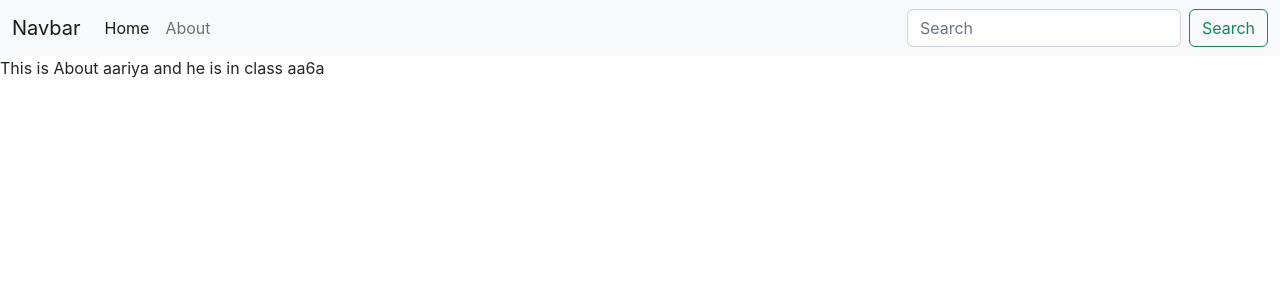
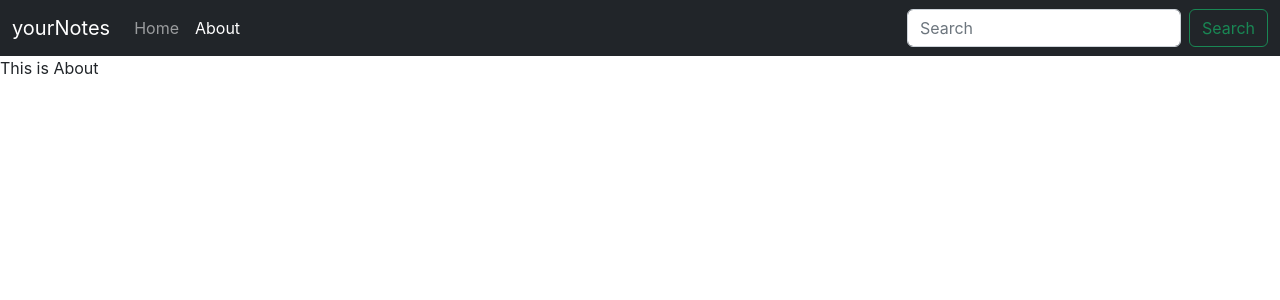
Before and after one commit to mariyabaig/notebook, a React (Create React App) app: page /about in a window 1280 px wide. Shown: the top 300 px of the page. Built offline with nearby package versions, Linux system fonts and the light colour scheme.

Commit message:
useLocation:active nav

```diff
--- a/src/components/About.js
+++ b/src/components/About.js
@@ -2,14 +2,16 @@
 import noteContext from '../context/notes/noteContext';
 
 const About = () => {
-  const a = useContext(noteContext)
-  useEffect(() => {
-      a.update();
-      // eslint-disable-next-line
-  }, [])
+  // const a = useContext(noteContext)
+  // useEffect(() => {
+  //     a.update();
+  //     // eslint-disable-next-line
+  // }, [])
   return (
+    //{a.state.name} and in class {a.state.class}
       <div>
-          This is About {a.state.name} and he is in class {a.state.class}
+          This is About
+
       </div>
   )
 }
--- a/src/components/Navbar.js
+++ b/src/components/Navbar.js
@@ -1,34 +1,60 @@
-import React from 'react';
-import { Link } from 'react-router-dom'
+import React, { useEffect } from "react";
+import { Link, useLocation } from "react-router-dom";
 const Navbar = () => {
+  let location = useLocation();
+  useEffect(() => {
+    console.log(location.pathname)
+
+  }, [location])
+
   return (
     <>
-        <nav className="navbar navbar-expand-lg bg-light">
+
+      <nav className="navbar navbar-expand-lg navbar-dark bg-dark">
         <div className="container-fluid">
-    <a className="navbar-brand" href="#">Navbar</a>
-    <button className="navbar-toggler" type="button" data-bs-toggle="collapse" data-bs-target="#navbarSupportedContent" aria-controls="navbarSupportedContent" aria-expanded="false" aria-label="Toggle navigation">
+          <a className="navbar-brand" href="/">
+            yourNotes
+          </a>
+          <button
+            className="navbar-toggler"
+            type="button"
+            data-bs-toggle="collapse"
+            data-bs-target="#navbarSupportedContent"
+            aria-controls="navbarSupportedContent"
+            aria-expanded="false"
+            aria-label="Toggle navigation"
+          >
             <span className="navbar-toggler-icon"></span>
           </button>
           <div className="collapse navbar-collapse" id="navbarSupportedContent">
             <ul className="navbar-nav me-auto mb-2 mb-lg-0">
               <li className="nav-item">
-          <Link className="nav-link active" aria-current="page" to="/">Home</Link>
+                <Link className={`nav-link ${location.pathname==="/"? "active" :""}`} aria-current="page" to="/">
+                  Home
+                </Link>
               </li>
               <li className="nav-item">
-          <Link className="nav-link" to="/about">About</Link>
+                <Link className={`nav-link ${location.pathname==="/about"? "active" :""}`} aria-current="page" to="/about">
+                  About
+                </Link>
               </li>
-
-
             </ul>
             <form className="d-flex" role="search">
-        <input className="form-control me-2" type="search" placeholder="Search" aria-label="Search"/>
-        <button className="btn btn-outline-success" type="submit">Search</button>
+              <input
+                className="form-control me-2"
+                type="search"
+                placeholder="Search"
+                aria-label="Search"
+              />
+              <button className="btn btn-outline-success" type="submit">
+                Search
+              </button>
             </form>
           </div>
         </div>
       </nav>
     </>
-  )
-}
+  );
+};
 
-export default Navbar
+export default Navbar;
--- a/src/context/notes/NoteState.js
+++ b/src/context/notes/NoteState.js
@@ -2,22 +2,24 @@
 import NoteContext from "./noteContext";
 import { useState } from "react";
 const NoteState=(props)=>{
-    const s1 = {
-        "name":"Mariya",
-        "class":"6a"
-    }
-    const [state, setstate] = useState(s1)
-    const update = ()=>{
-        setTimeout(()=>{
-            setstate({
-                "name":"aariya",
-        "class":"aa6a"
-            })
-        },1000);
+    // const s1 = {
+    //     "name":"Mariya",
+    //     "class":"6a"
+    // }
+    // const [state, setstate] = useState(s1)
+    // const update = ()=>{
+    //     setTimeout(()=>{
+    //         setstate({
+    //             "name":"aariya",
+    //     "class":"aa6a"
+    //         })
+    //     },1000);
 
-    }
+    // }
+
+    //{{state,update}}
  return(
-   <NoteContext.Provider value= {{state,update}}>
+   <NoteContext.Provider value= {{}}>
     {props.children}
    </NoteContext.Provider>
  )
```
Lines whose indentation alone changed are shown as unchanged.
